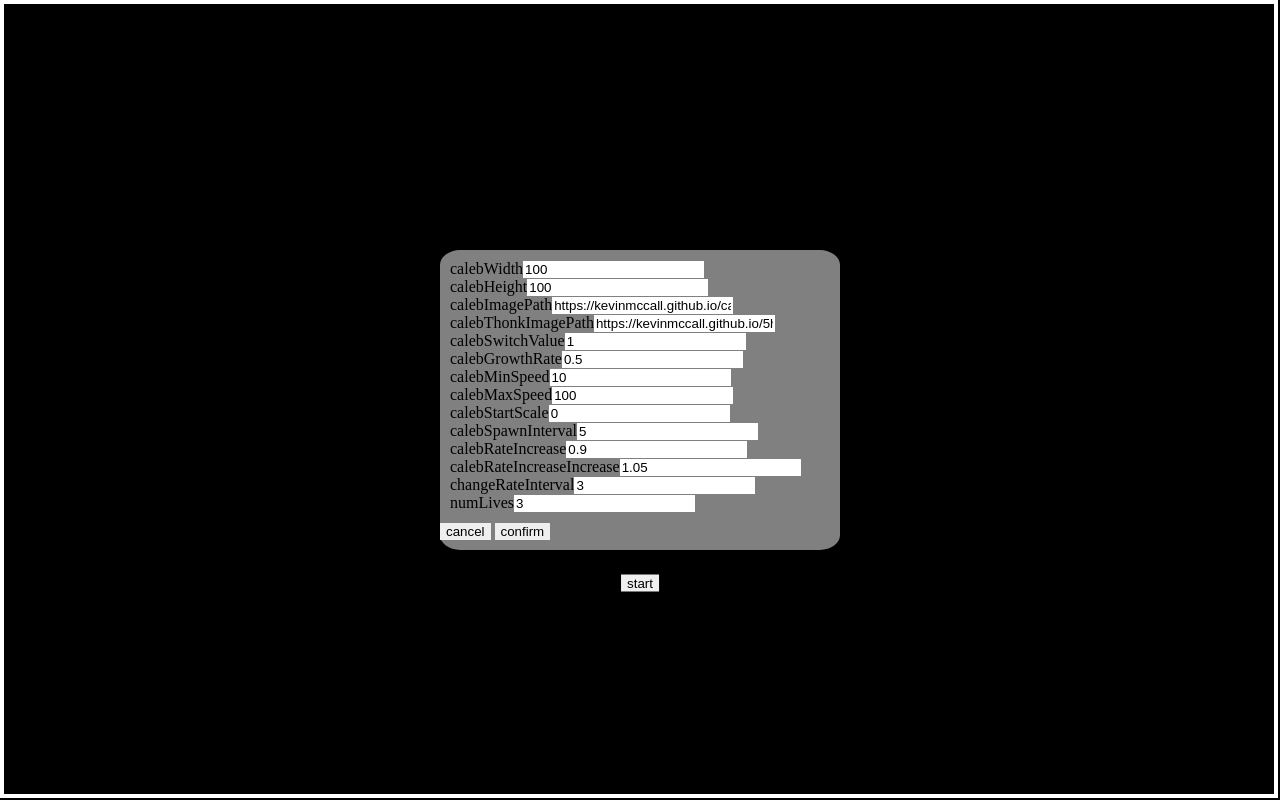
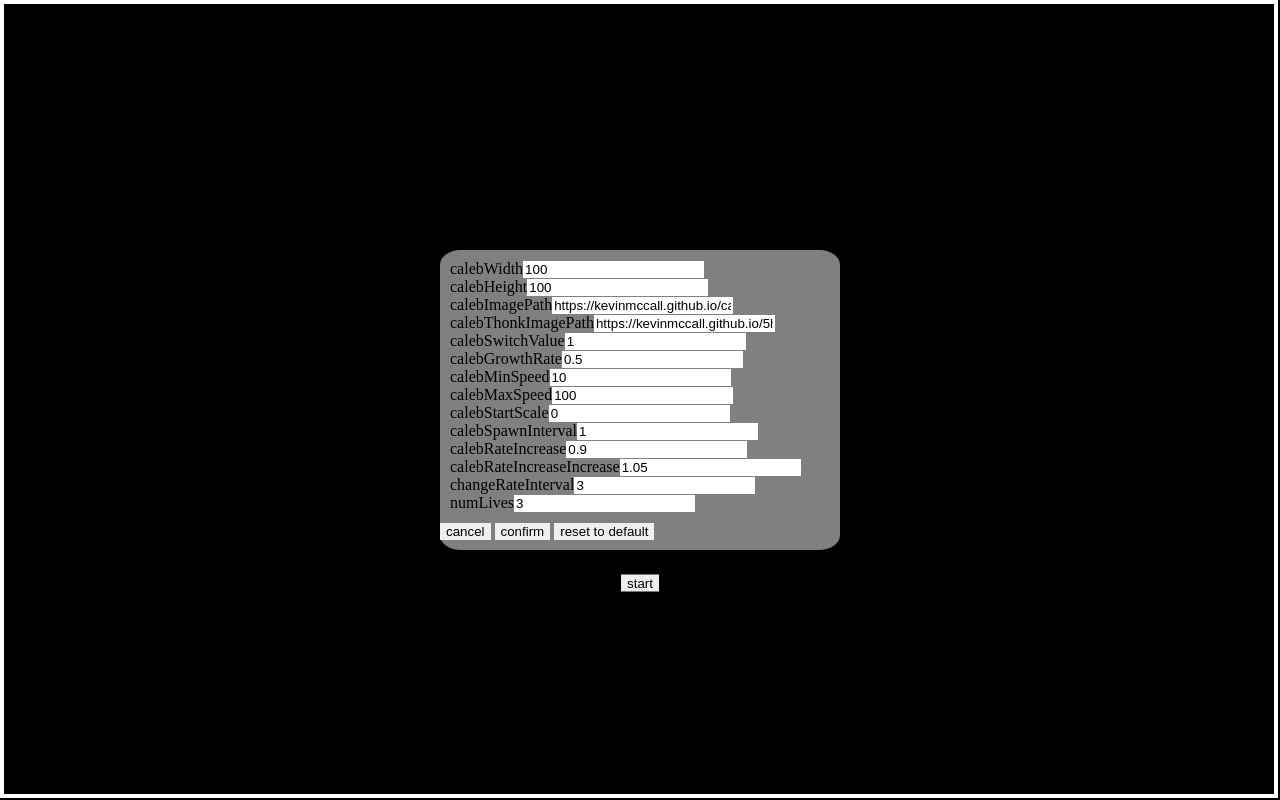
Before and after one commit to kevinmccall/caleb-aim-trainer, a plain HTML site: page index.html in a window 1280 px wide. Both pictures are taken after a click on the button "confirm". Drawn offline with Linux system fonts and the light colour scheme.

Commit message:
added localstorage to config

```diff
--- a/config.js
+++ b/config.js
@@ -21,7 +21,7 @@ export const config = {
      * spawn every calebSpawnInterval seconds. This is not constant,
      * it is modified by calebRateIncrease
     */
-  calebSpawnInterval: 5,
+    calebSpawnInterval: 1,
     /** Multiplicative change of the spawn rate of Calebs. This is not constant,
      * it is modified by calebRateIncreaseIncrease
     */
@@ -39,8 +39,6 @@ export const config = {
 const configMenu = document.getElementById("config")
 const optionsContainer = configMenu.getElementsByClassName("property-container")[0];
 
-
-
 function initConfigMenu() {
     for (let property in config) {
         let label = document.createElement("label");
@@ -53,25 +51,42 @@ function initConfigMenu() {
         optionsContainer.appendChild(label);
         document.getElementById("config-confirm").onclick = () => {
             console.log("confirm")
-      saveConfig()
+            saveConfig();
         }
         document.getElementById("config-cancel").onclick = () => {
             console.log("cancel")
             closeConfigMenu();
+        }
+        document.getElementById("config-reset").onclick = () => {
+            console.log("reset setings")
+            resetConfigToDefault();
         }
     }
 }
 
 export function openConfigMenu() {
     for (let element of optionsContainer.children) {
+        let stored = localStorage.getItem(element.innerText)
+        if (stored == null) {
             element.children[0].value = config[element.innerText];
+        } else {
+            element.children[0].value = stored;
+        }
     }
     configMenu.hidden = false;
+}
+
+export function resetConfigToDefault() {
+    for (let element of optionsContainer.children) {
+        element.children[0].value = config[element.innerText];
+        localStorage.setItem(element.innerText, element.children[0].value)
+    }
 }
 
 function saveConfig() {
     for (let element of optionsContainer.children) {
         config[element.innerText] = element.children[0].value;
+        localStorage.setItem(element.innerText, element.children[0].value)
     }
 }
 
--- a/index.html
+++ b/index.html
@@ -17,6 +17,7 @@
       <div class="property-container"></div>
       <button id="config-cancel">cancel</button>
       <button id="config-confirm">confirm</button>
+      <button id="config-reset">reset to default</button>
     </div>
     <link rel="stylesheet" href="style.css" />
   </body>
```
Lines whose indentation alone changed are shown as unchanged.
